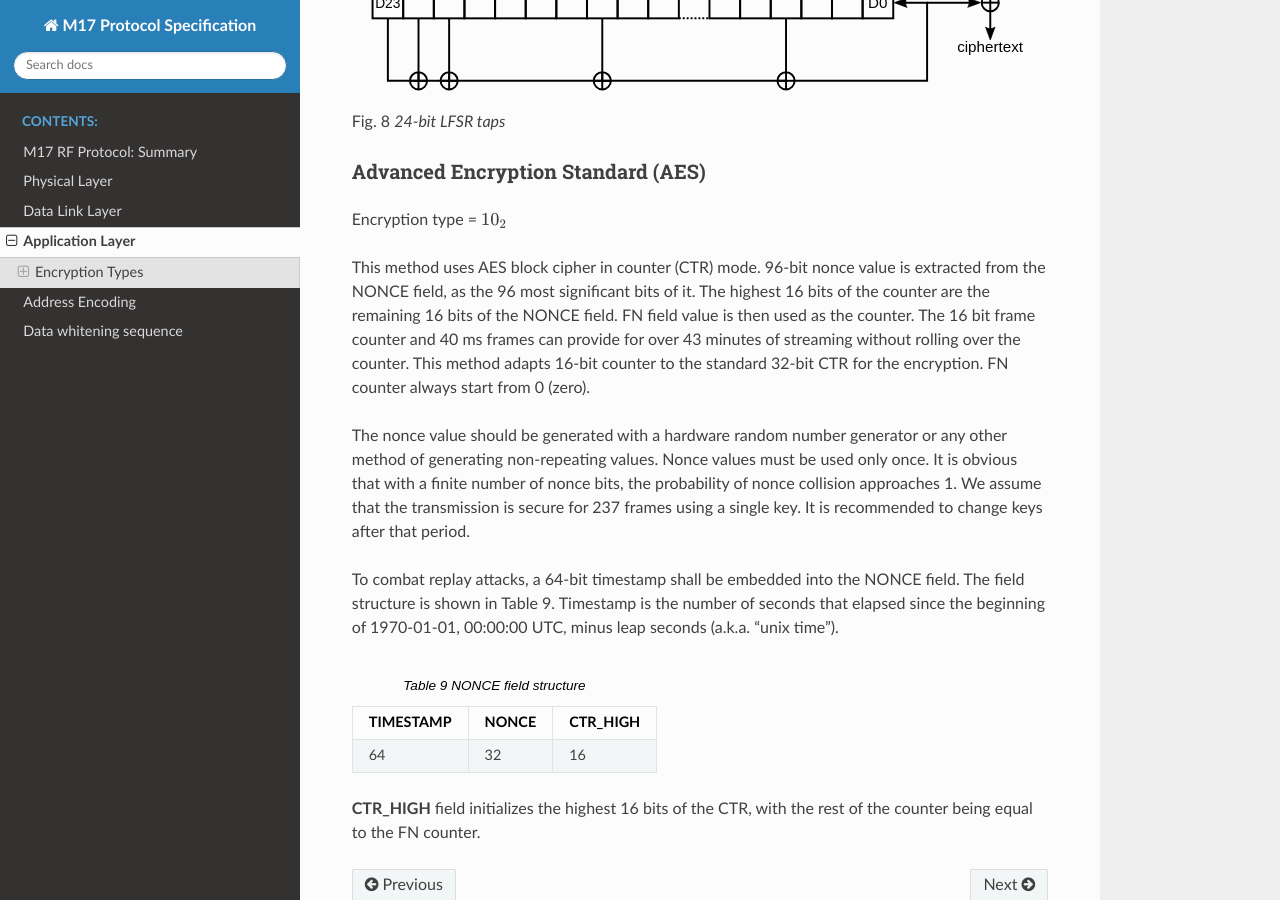
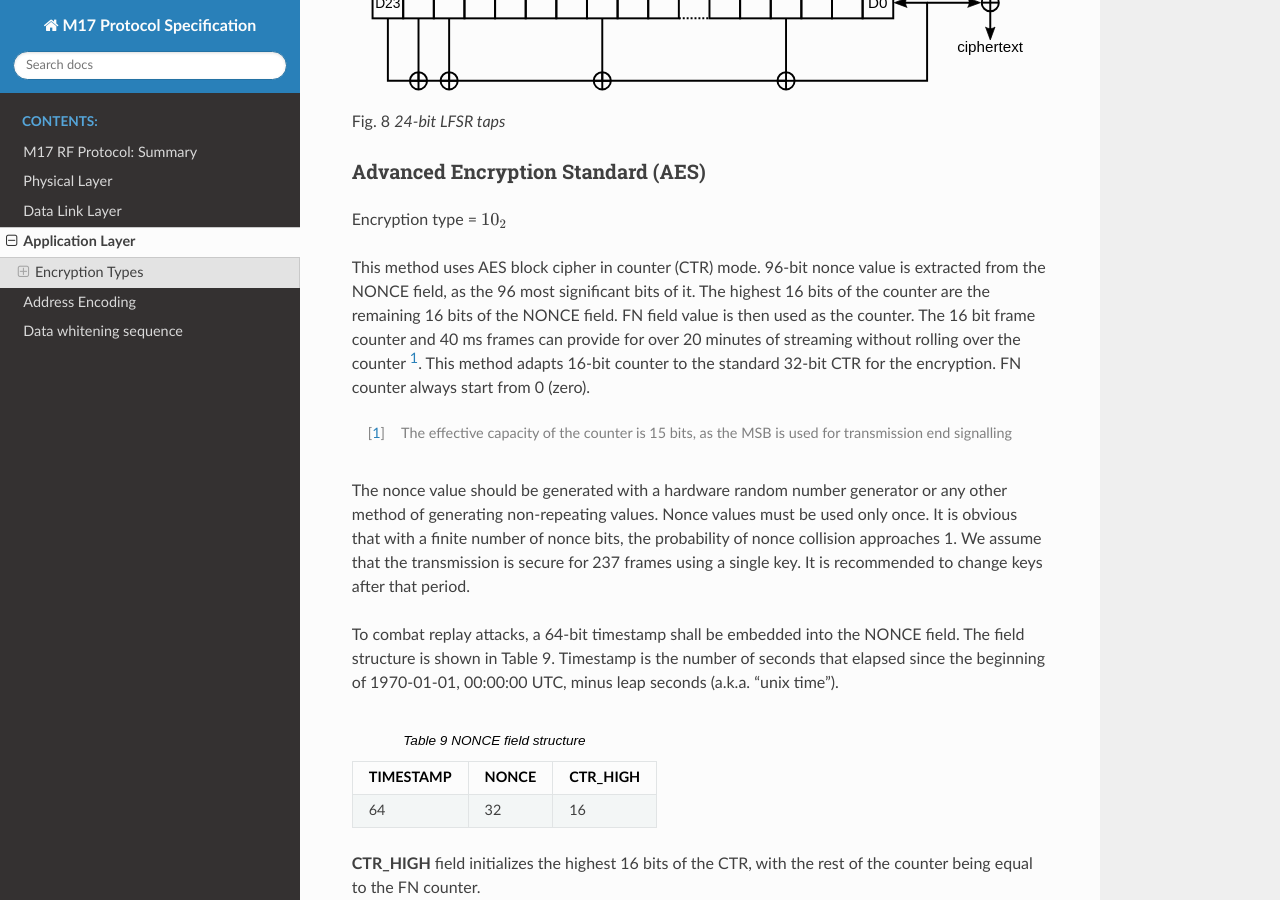
Before and after one commit to M17-Project/M17_spec, a Sphinx documentation site: the page built from docs/application_layer.rst, in a window 1280 px wide and 900 px high, scrolled down 1669 px. Built offline with Sphinx 7.4.7 and the Read the Docs theme 2.0.0, drawn with Linux system fonts in a browser that asks for light colours.

Commit message:
Added transmission end signalling – SP5WWP

```diff
--- a/docs/application_layer.rst
+++ b/docs/application_layer.rst
@@ -74,9 +74,12 @@
 bits of it. The highest 16 bits of the counter are the remaining 16
 bits of the NONCE field. FN field value is then used as the
 counter. The 16 bit frame counter and 40 ms frames can provide for
-over 43 minutes of streaming without rolling over the counter. This
+over 20 minutes of streaming without rolling over the counter [#fn_roll]_. This
 method adapts 16-bit counter to the standard 32-bit CTR for the
 encryption. FN counter always start from 0 (zero).
+
+.. [#fn_roll] The effective capacity of the counter is 15 bits, as the
+              MSB is used for transmission end signalling
 
 The nonce value should be generated with a hardware random number
 generator or any other method of generating non-repeating
--- a/docs/data_link_layer.rst
+++ b/docs/data_link_layer.rst
@@ -137,6 +137,10 @@
      - 4 bits
      - Flushing bits for the convolutional encoder that don't carry any information
 
+The most significant bit in the FN counter is used for transmission
+end signalling. When transmitting the last frame, it shall be set to 1
+(one).
+
 Superframes
 ~~~~~~~~~~~
 
```
